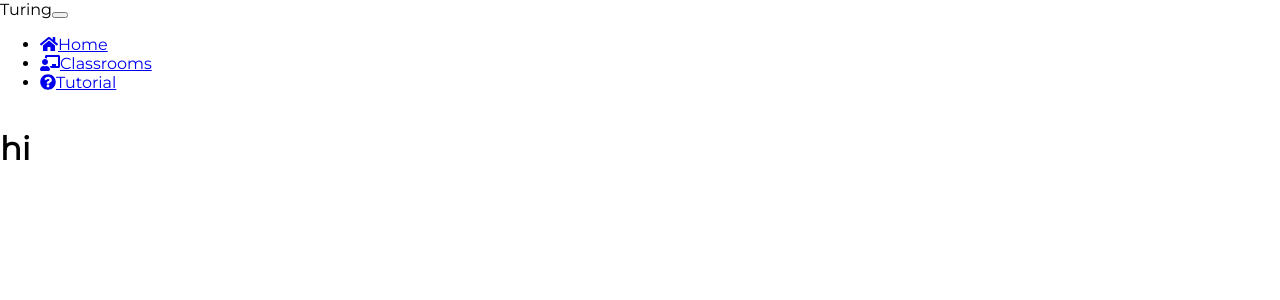
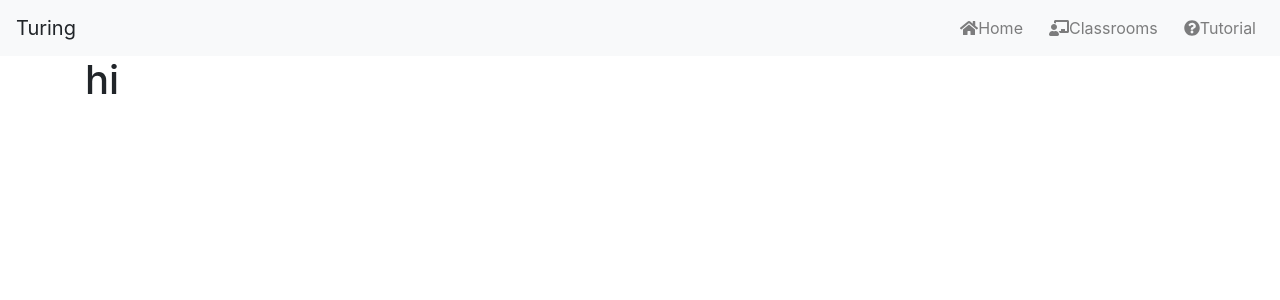
Before and after one commit to riskmatf/turing, a React (Create React App) app in the folder client/: page /turing/classrooms/718 in a window 1280 px wide. Shown: the top 300 px of the page. Built offline with nearby package versions, Linux system fonts and the light colour scheme; what fbemitter would draw is missing.

Commit message:
Changing from material-ui to bootstrap4: config and init files

```diff
--- a/client/src/index.css
+++ b/client/src/index.css
@@ -26,4 +26,6 @@ code {
 #root
 {
   height: 100vh;
+  display: flex;
+  flex-direction: column;
 }
--- a/client/src/index.tsx
+++ b/client/src/index.tsx
@@ -3,6 +3,7 @@ import ReactDOM from 'react-dom';
 import {App} from './App';
 import * as serviceWorker from './serviceWorker';
 import './index.css';
+import 'bootstrap/dist/css/bootstrap.min.css';
 
 ReactDOM.render(<App />, document.getElementById('root'));
 
```
Also changed, not shown: client/package.json (+9 -1 lines).
